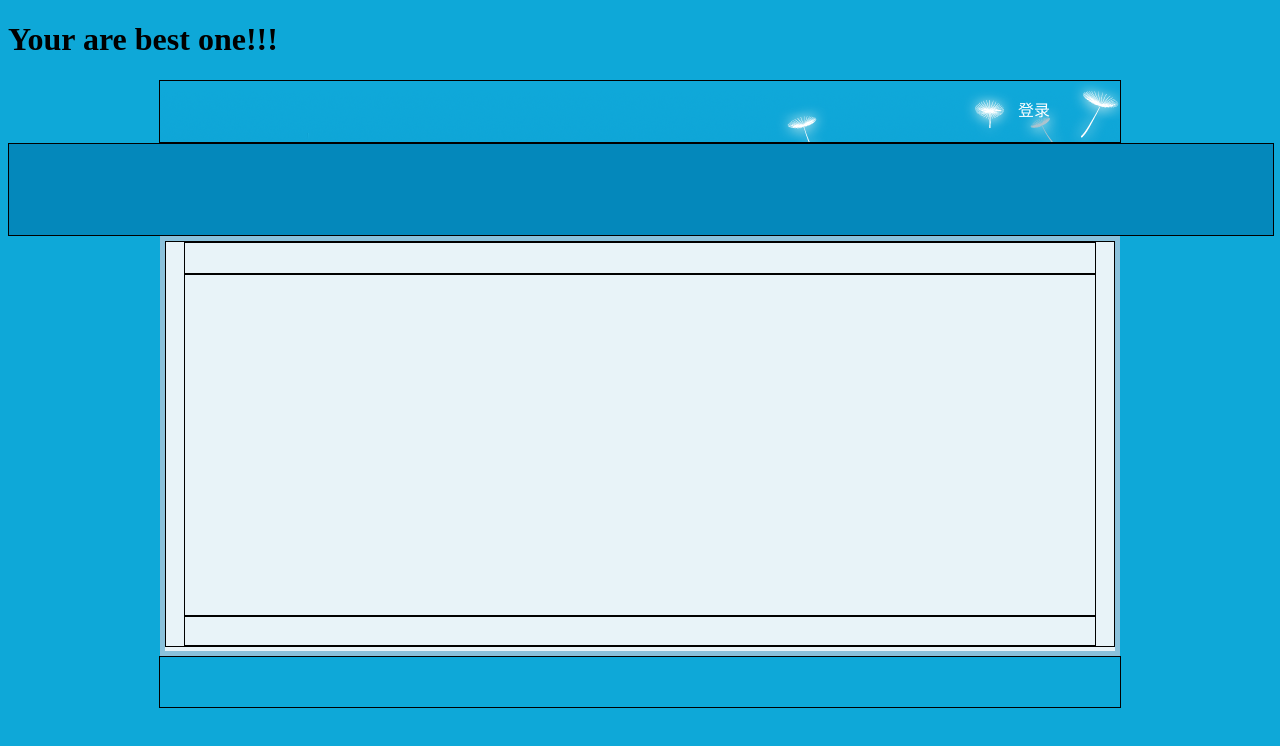
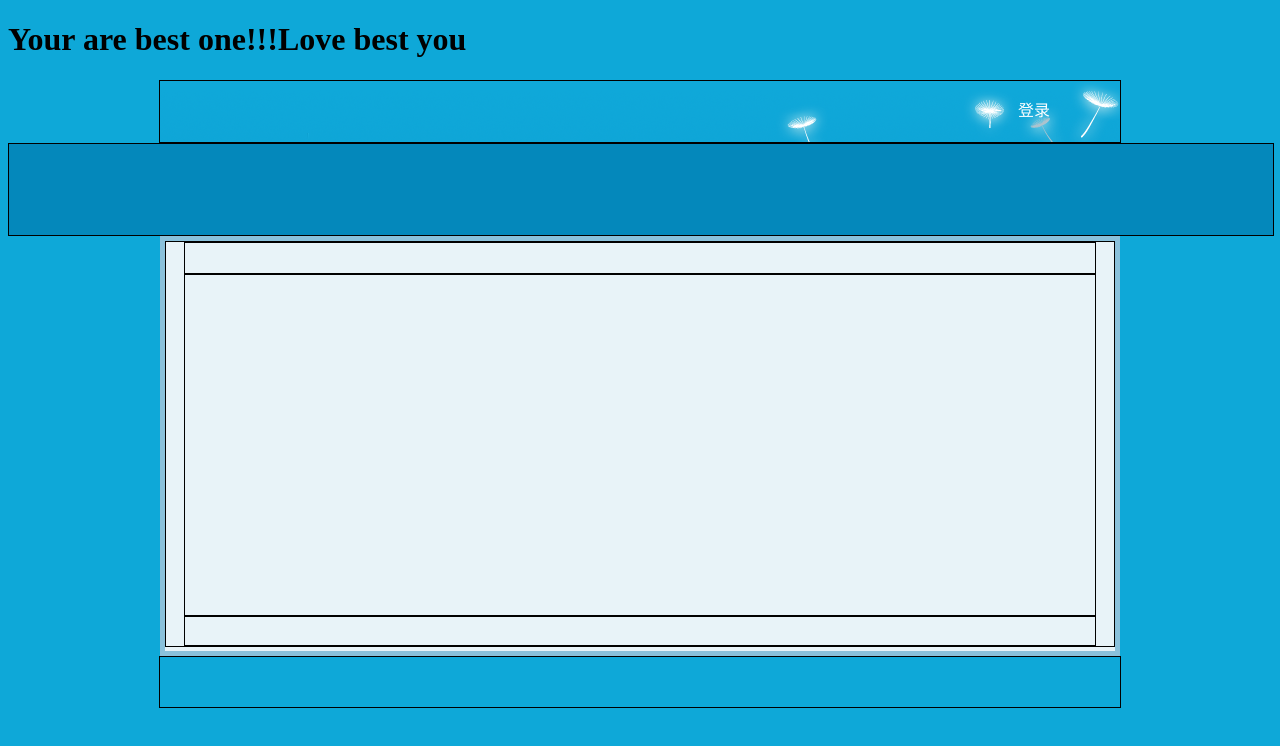
Before and after one commit to 992038997/eclipseremote, a plain HTML site: page 05.19/bin/index.html in a window 1280 px wide. Drawn offline with Linux system fonts and the light colour scheme.

Commit message:
Update index.html
第二次修改的代码

```diff
--- a/05.19/bin/index.html
+++ b/05.19/bin/index.html
@@ -71,7 +71,7 @@ body{
 </style>
 </head>
 <body>
-    <h1>Your are best one!!!</h1>
+    <h1>Your are best one!!!Love  best you</h1>
    <div id="logo">
        <a href="http://www.baidu.com" >登录</a>
    </div>
```
